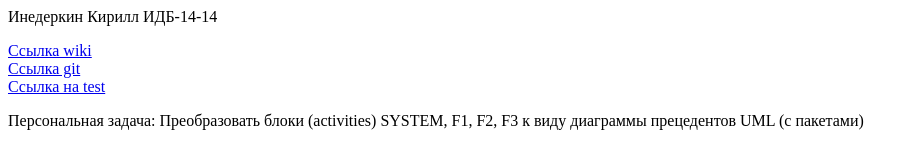
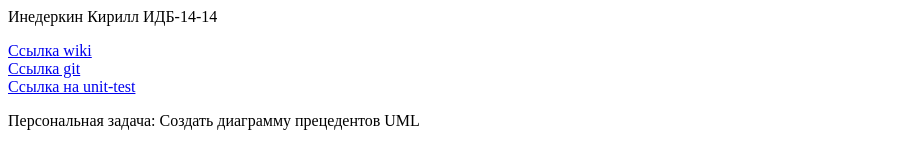
Before and after one commit to nuv1q/nuv1q, a plain HTML site: page index.html in a window 1280 px wide. Shown: the whole page, without its empty margins (0-918 px from the left). Drawn offline with Linux system fonts and the light colour scheme.

Commit message:
Update index.html

```diff
--- a/index.html
+++ b/index.html
@@ -8,7 +8,7 @@
  	<p>Инедеркин Кирилл ИДБ-14-14</p>
 	<a href = "https://github.com/nuv1q/nuv1q/wiki">Ссылка wiki</a><br>
 	<a href = "https://github.com/nuv1q/nuv1q">Ссылка git</a><br>
-	<a href = "https://nuv1q.github.io/nuv1q/module-app/">Ссылка на test</a><br>
-	<p>Персональная задача: Преобразовать блоки (activities) SYSTEM, F1, F2, F3 к виду диаграммы прецедентов UML (с пакетами)</p>
+	<a href = "https://nuv1q.github.io/nuv1q/module-app/">Ссылка на unit-test</a><br>
+	<p>Персональная задача: Создать диаграмму прецедентов UML</p>
 </body>
 </html>
```
